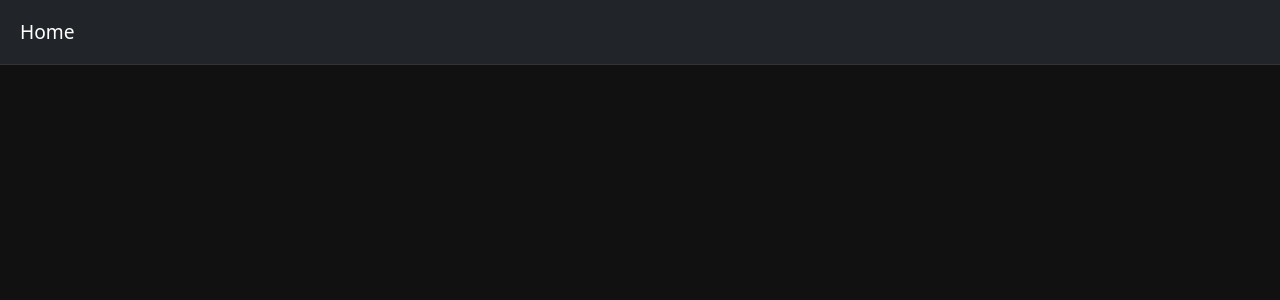
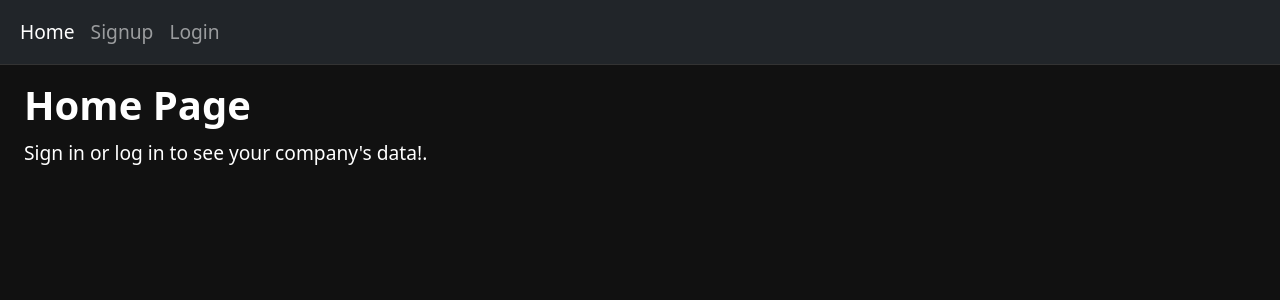
Before and after one commit to JacobDNelsonStone/business-dashboard-react, a React (Create React App) app in the folder client/: page / in a window 1280 px wide. Shown: the top 300 px of the page. Built offline with nearby package versions, Linux system fonts and the light colour scheme.

Commit message:
Added Sign-up and Login links to Nav bar

```diff
--- a/client/src/components/Header.jsx
+++ b/client/src/components/Header.jsx
@@ -5,6 +5,7 @@
 const Header = () => {
   const { currEmployee, logout } = useEmployeeContext()
   console.log(window.location.pathname)
+  console.log(currEmployee.status)
   return (
     <header className="pb-0 mb-0" style={{ borderBottom: "1px solid #333" }}>
       <Navbar bg="dark" variant="dark" expand="md" style={{ justifyContent: "space-between" }}>
@@ -16,16 +17,25 @@
             <Nav className="me-auto" activeKey={window.location.pathname}>
               <li><Nav.Link href="/">Home</Nav.Link></li>
 
+              {/* Changes nav links depending on the user's status,  */}
               { currEmployee.status === "notfound" && (
                 <>
-                  <li><Nav.Link href="/signup">Signup Page</Nav.Link></li>
-                  <li><Nav.Link href="/login">Login Page</Nav.Link></li>
+                  <li><Nav.Link href="/signup">Signup</Nav.Link></li>
+                  <li><Nav.Link href="/login">Login</Nav.Link></li>
+                </>
+              )}
+              { currEmployee.status === "searching" && (
+                <>
+                  <li><Nav.Link href="/signup">Signup</Nav.Link></li>
+                  <li><Nav.Link href="/login">Login</Nav.Link></li>
                 </>
               )}
             </Nav>
           </Navbar.Collapse>
         </div>
         <div style={{ width: "35%", paddingRight: "10px" }}>
+
+          {/* if user is "found" (signed-in), give option to Logout */}
           { currEmployee.status === "found" && (
             <ul className="navbar-nav me-auto mb-2 mb-lg-0" style={{ display: "flex", justifyContent: "flex-end"}}>
               <li className="nav-item">
--- a/client/src/ctx/EmployeeContext.js
+++ b/client/src/ctx/EmployeeContext.js
@@ -5,6 +5,7 @@
 export const useEmployeeContext = () => useContext(EmployeeContext)
 
 export const EmployeeProvider = ({ children }) => {
+  // when user first arrives, sets currUser to "searching" + null data
   const [ currEmployee, setCurrEmployee ] = useState({ status: "searching", data: null })
 
   const verifyEmployee = async() => {
@@ -24,21 +25,27 @@
         } else {
           setCurrEmployee({ status: "notfound" })
         }
+      // No cookie/current user = redirect to login
       } catch(err){
         setCurrEmployee({ status: "notfound", data: null })
         if( !window.location.href.includes("/login") ){
           window.location.href = "/login"
         }
       }
+    // catch-all/failsafe if browser's still "searching" for employee
+    } else {
+      setCurrEmployee({ status: "notfound" });
     }
   }
 
+  // logs out employee + redirects to "login" page
   const logout = () => {
     Cookies.remove("auth-cookie");
     setCurrEmployee({ status: "searching", data: null })
     window.location.href = "/login"
   }
 
+  // when window is opened, checks if employee is logged in
   useEffect(() => {
     verifyEmployee()
   }, [window.location.href])
--- a/client/src/pages/HomePage.js
+++ b/client/src/pages/HomePage.js
@@ -4,6 +4,8 @@
 
 const HomePage = () => {
   const [ MeetingList, setMeetingList ] = useState([])
+
+  // obtains current employee via middleware
   const { currEmployee } = useEmployeeContext()
 
   const checkForMeetings = async () => {
@@ -28,12 +30,14 @@
       <h1>Home Page</h1>
 
       { currEmployee.status === "notfound" ? (
-        <p>You must be logged in to see your items.</p>
+        <p>Sign in or log in to see your company's data!.</p>
       ) : (
         <>
+        {/* if there are no meetings, prompt user to make one */}
           { MeetingList.length === 0 ? (
             <p>Sorry, no items available. You can <Link to="/meeting/0">create one now</Link>.</p>
           ) : (
+            // else, list every meeting
             <ul>
               { MeetingList.map( meeting => (
                 <li key={meeting._id}>
```
Also changed, not shown: 2 other files (tests, documents, lock files or other folders).
